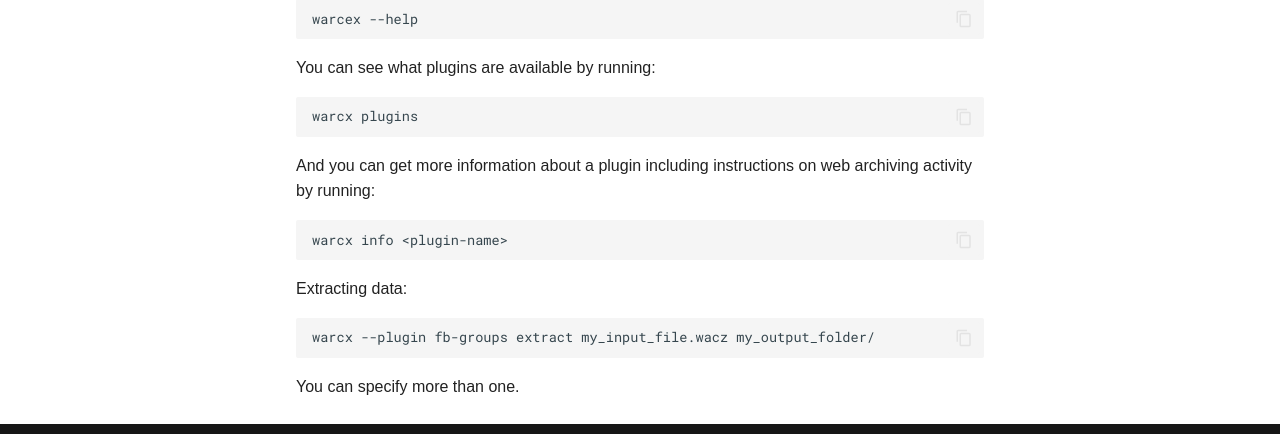
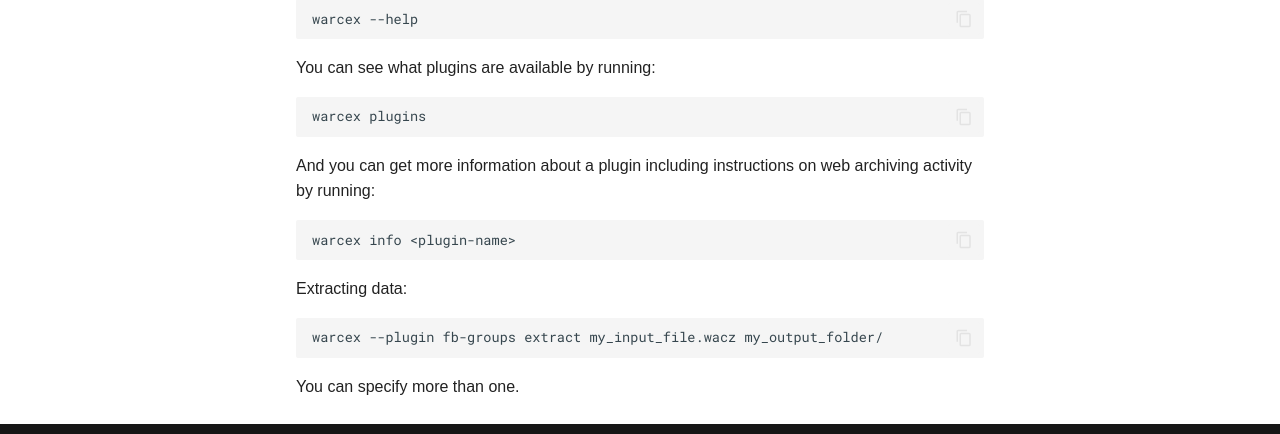
Before and after one commit to QUT-Digital-Observatory/warcex, an MkDocs documentation site: the page built from docs/index.md, in a window 1280 px wide and 1072 px high. Shown: the part 604-1038 px from the top of the window. Built offline with MkDocs 1.6.1 and Material for MkDocs 9.7.7, drawn with Linux system fonts in a browser that asks for light colours; some web fonts are replaced; comment, search, counter and statistics services are not loaded.

Commit message:
fix command typos

````diff
--- a/docs/index.md
+++ b/docs/index.md
@@ -23,18 +23,18 @@ warcex --help
 You can see what plugins are available by running:
 
 ```bash
-warcx plugins
+warcex plugins
 ```
 
 And you can get more information about a plugin including instructions on web archiving activity by running:
 
 ```bash
-warcx info <plugin-name>
+warcex info <plugin-name>
 ```
 
 Extracting data:
 
 ```bash
-warcx --plugin fb-groups extract my_input_file.wacz my_output_folder/
+warcex --plugin fb-groups extract my_input_file.wacz my_output_folder/
 ```
 You can specify more than one.
````
Also changed, not shown: docs/plugins.md (+2 -2 lines).
